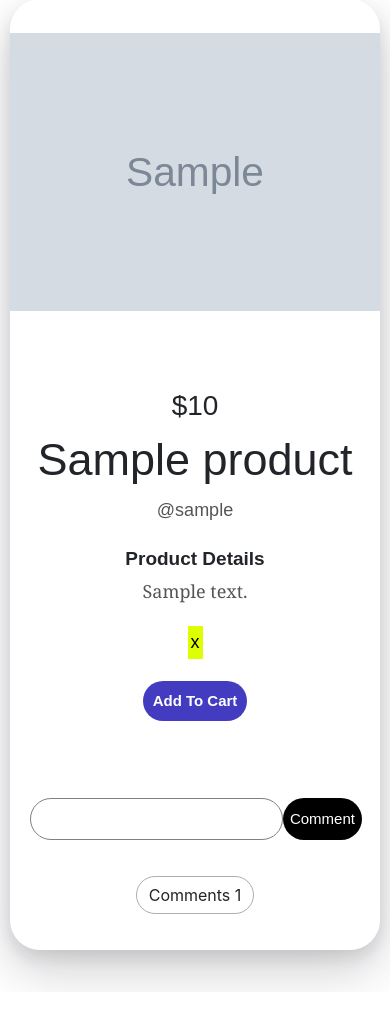
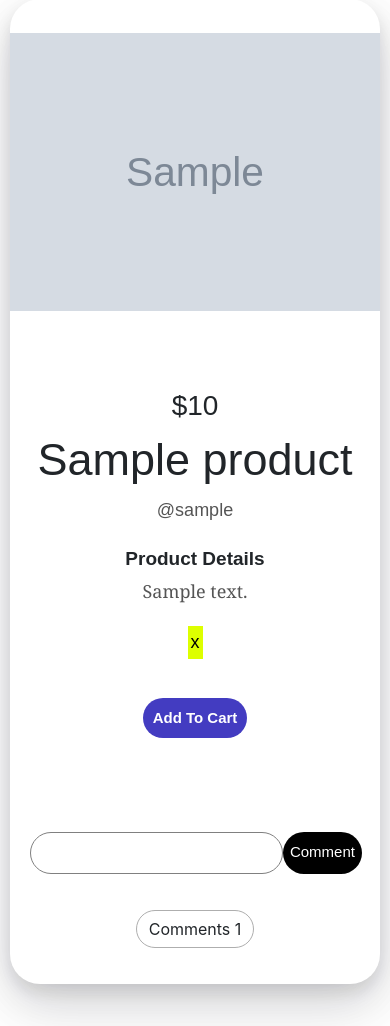
Before and after one commit to sarahrosehumenik/creative_marketplace, a Django app: page /products/1/ in a window 390 px wide. Shown: the part 99-1125 px from the top of the page. Before the commit the page ends 1085 px from the top, so only its background shows below. Run offline with Django 4.2, Linux system fonts and the light colour scheme; tables that the repository leaves empty hold one stand-in row (values such as "Sample post"); grey boxes marked "Sample" are stand-in pictures; some libraries are stand-ins or nearby versions.

Commit message:
cart button fix on detail page

```diff
--- a/main_app/static/css/style.css
+++ b/main_app/static/css/style.css
@@ -478,7 +478,7 @@ color: grey;
 
  .detail-cart-btn {
   position:static;
-  margin: 2vh auto;
+  margin: 4vh auto;
  }
 
  .info-container {
```
